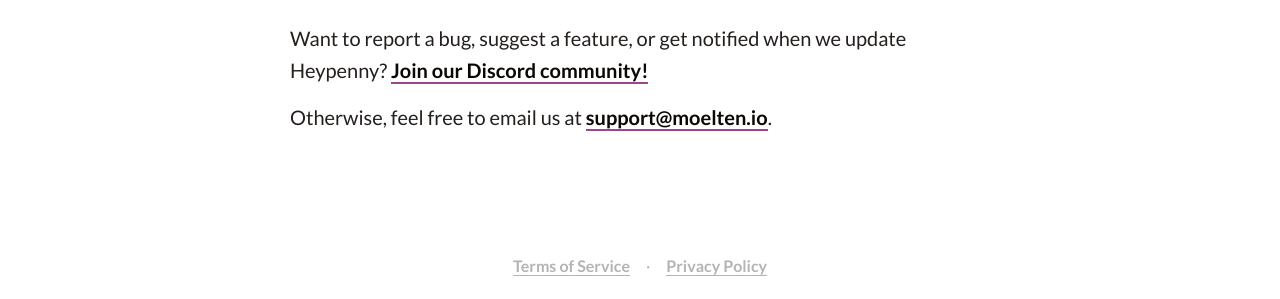
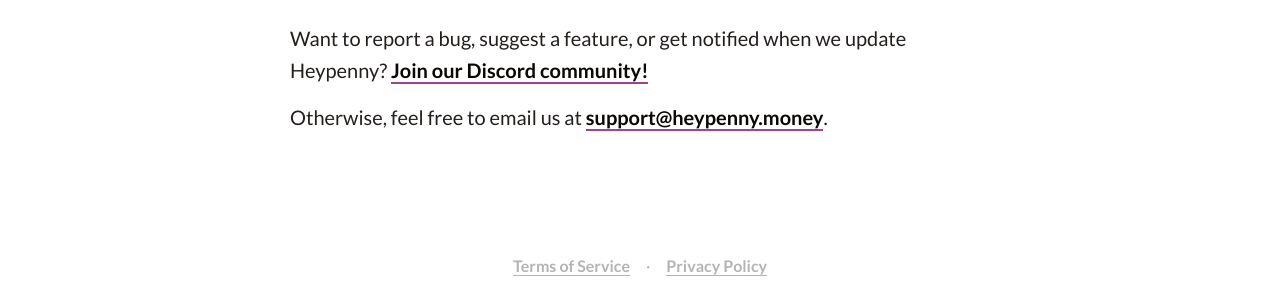
Before and after one commit to moeltenio/heypenny-website, a Jekyll site: the page built from _pages/contact.md, in a window 1280 px wide. Shown: the part 197-496 px from the top of the page. Built offline with Jekyll 4.4.1, drawn with Linux system fonts in a browser that asks for light colours.

Commit message:
Update email to @heypenny.money

```diff
--- a/_pages/contact.md
+++ b/_pages/contact.md
@@ -1,9 +1,9 @@
 ---
 title: Contact us
 description: Contact the Heypenny developers
-last_modified_at: 2024-08-24 10:00:00 -0700
+last_modified_at: 2024-09-13 16:45:00 -0700
 ---
 
 Want to report a bug, suggest a feature, or get notified when we update Heypenny? [Join our Discord community!](/community)
 
-Otherwise, feel free to email us at [support@moelten.io](mailto:support@moelten.io).
+Otherwise, feel free to email us at [support@heypenny.money](mailto:support@heypenny.money).
```
